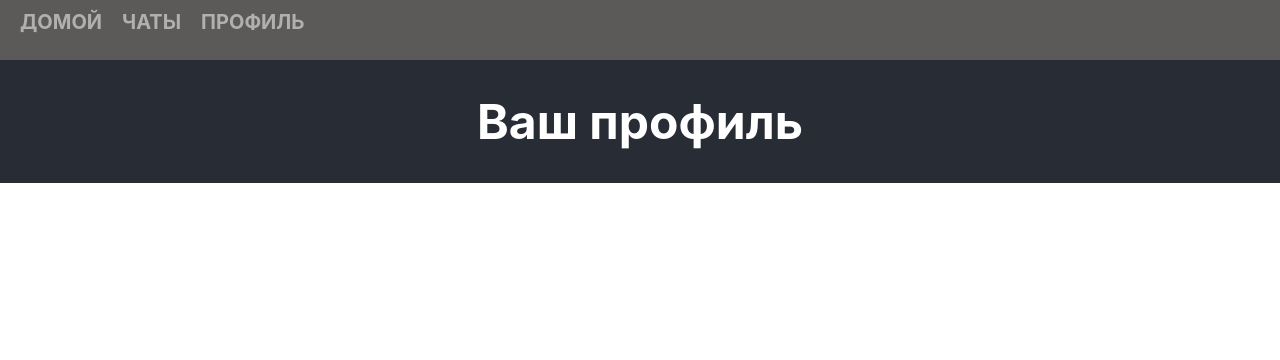
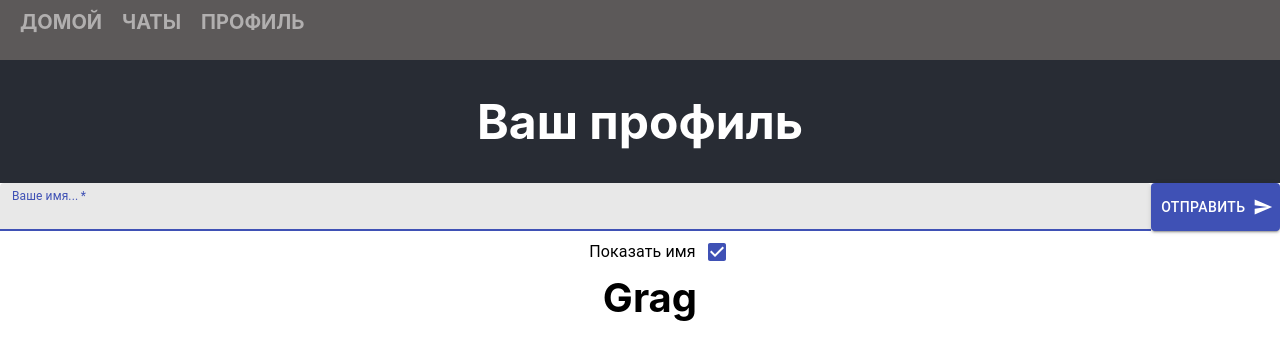
Before and after one commit to dsh-gb/React-lesson, a React (Create React App) app in the folder myapp/: page /profile in a window 1280 px wide. Shown: the top 360 px of the page. Built offline with nearby package versions, Linux system fonts and the light colour scheme.

Commit message:
add Redux and React-redux

```diff
--- a/myapp/package.json
+++ b/myapp/package.json
@@ -10,9 +10,11 @@
     "@testing-library/user-event": "^12.8.3",
     "react": "^17.0.2",
     "react-dom": "^17.0.2",
+    "react-redux": "^7.2.4",
     "react-router": "^5.2.0",
     "react-router-dom": "^5.2.0",
     "react-scripts": "4.0.3",
+    "redux": "^4.1.0",
     "web-vitals": "^1.1.2"
   },
   "scripts": {
--- /dev/null
+++ b/myapp/src/actions/profile.js
@@ -0,0 +1,18 @@
+export const CHANGE_NAME = "PROFILE::CHANGE_NAME"
+export const CHANGE_SHOW_NAME = "PROFILE::CHANGE_SHOW_NAME"
+
+// экшен changeName - функция изменения имени name
+export const changeName = (name) => ({
+    type: CHANGE_NAME,
+    payload: {
+        name: name
+    }
+})
+
+// экшен changeShowName - функция изменения видимости имени name
+export const changeShowName = (showName) => ({
+    type: CHANGE_SHOW_NAME,
+    payload: {
+        showName: showName
+    }
+})
--- a/myapp/src/components/App/App.css
+++ b/myapp/src/components/App/App.css
@@ -118,3 +118,17 @@
   border-radius: 20px;
   font-size: 26x;
 }
+
+.profile-input {
+  margin-left: 20px;
+  min-height: 70px;
+  display: flex;
+  flex-direction: column;
+  justify-content: center;
+  align-items: center;
+}
+
+.profile-text {
+  font-size: 40px;
+  font-weight: 700;
+}
--- a/myapp/src/components/Chats/ChatItem.js
+++ b/myapp/src/components/Chats/ChatItem.js
@@ -48,7 +48,7 @@ const Chat = (props) => {
         <>
             <ul className="message-list">
                 {messageList.map((message, index) => <Message key={index} message={message} />)}
-                <Input onSubmit={handleMessageSubmit} />
+                <Input onSubmit={handleMessageSubmit} label="Ваше сообщение..." />
             </ul>
         </>
     )
--- a/myapp/src/components/Input/Input.js
+++ b/myapp/src/components/Input/Input.js
@@ -5,7 +5,7 @@ import SendIcon from '@material-ui/icons/Send';
 // компонент Input - текстовое поле и кнопка отправки сообшения
 // значение текстового поля хранится в компоненте
 const Input = (props) => {
-    const { onSubmit, onChange } = props
+    const { onSubmit, label } = props
 
     // отслеживание состояния ввода текста сообщения
     const [inputValue, setInputValue] = useState('')
@@ -33,7 +33,7 @@ const Input = (props) => {
             <TextField
                 onChange={handleChange}
                 value={inputValue}
-                label="Ваше сообщение..."
+                label={label}
                 required
                 fullWidth
                 autoFocus
--- a/myapp/src/components/Profile/Profile.js
+++ b/myapp/src/components/Profile/Profile.js
@@ -1,12 +1,50 @@
-import React from 'react'
-import App from '../App/App.css'
+import { React } from 'react'
+import { useSelector, useDispatch } from 'react-redux'
+import { changeShowName, changeName } from '../../actions/profile'
+import FormControlLabel from '@material-ui/core/FormControlLabel'
+import Checkbox from '@material-ui/core/Checkbox'
+import Input from '../Input/Input'
 
 function Profile() {
+    // вызываем dispatch используя хук useDispatch
+    const dispatch = useDispatch()
+
+    // получаем доступ к данным в store с помощью хука useSelector
+    const { showName, name } = useSelector((state) => state.profile)
+
+    // функция handleShowName - изминение showName в store
+    const handleShowName = () => dispatch(changeShowName())
+
+    // функция handleChangeName - изминение name в store
+    const handleChangeName = (newName) => dispatch(changeName(newName))
+
+
     return <>
         <div className="App">
             <header className="App-header">
                 <h1>Ваш профиль</h1>
             </header>
+            <div>
+                <Input
+                    onSubmit={handleChangeName}
+                    label="Ваше имя..."
+                />
+                <div className="profile-input">
+                    <FormControlLabel
+                        control={
+                            <Checkbox
+                                checked={showName}
+                                onChange={handleShowName}
+                                color="primary"
+                            />
+                        }
+                        label="Показать имя"
+                        labelPlacement="start"
+                    />
+                    {showName && <div className="profile-text">{name}</div>}
+
+                </div>
+            </div>
         </div>
     </>
 }
--- a/myapp/src/index.js
+++ b/myapp/src/index.js
@@ -1,20 +1,20 @@
 import React from 'react'
 import ReactDOM from 'react-dom'
 import { BrowserRouter } from 'react-router-dom'
+import { Provider } from 'react-redux'
 import Router from './components/Router/Router'
 import './index.css'
-import reportWebVitals from './reportWebVitals'
+import { store } from './store'
 
 ReactDOM.render(
   <React.StrictMode>
-    <BrowserRouter>
-      <Router />
-    </BrowserRouter>
+    {/* оборачиваем все наше прилодение в компонент Provider
+    и передаем ему в пропсы наш объект store */}
+    <Provider store={store}>
+      <BrowserRouter>
+        <Router />
+      </BrowserRouter>
+    </Provider>
   </React.StrictMode>,
   document.getElementById('root')
 )
-
-// If you want to start measuring performance in your app, pass a function
-// to log results (for example: reportWebVitals(console.log))
-// or send to an analytics endpoint. Learn more: https://bit.ly/CRA-vitals
-reportWebVitals()
--- /dev/null
+++ b/myapp/src/reducers/profile.js
@@ -0,0 +1,32 @@
+// подключаем наши экшины
+import { CHANGE_NAME, CHANGE_SHOW_NAME } from '../actions/profile'
+
+// дефолтные значения для state
+const initialState = {
+    showName: true,
+    name: 'Grag'
+}
+
+// функция reducer - принимает текущее состояние store через state
+// и в зависимости от переданного action
+// выбирает какие изминения требуется произвести с store
+// и после изменения store возвращает изминеный state
+export default function reducer(state = initialState, action) {
+    switch (action.type) {
+        case CHANGE_NAME: {
+            return {
+                ...state,
+                name: action.payload.name
+            }
+        }
+        case CHANGE_SHOW_NAME: {
+            return {
+                ...state,
+                showName: !state.showName
+            }
+        }
+        // если изменений state не было возвращаем старое значение state
+        default:
+            return state
+    }
+}
--- /dev/null
+++ b/myapp/src/store.js
@@ -0,0 +1,14 @@
+import { combineReducers, createStore } from 'redux'
+import profileReducer from './reducers/profile'
+
+// "массив" наших редюсеров
+const rootReducer = combineReducers({
+    profile: profileReducer
+})
+
+// создаем объект store, передаем ему reducer и подключаем redux dev tools
+export const store = createStore(
+    rootReducer,
+    window.__REDUX_DEVTOOLS_EXTENSION__ &&
+    window.__REDUX_DEVTOOLS_EXTENSION__()
+);
```
Also changed, not shown: 1 other file (tests, documents, lock files or other folders).
